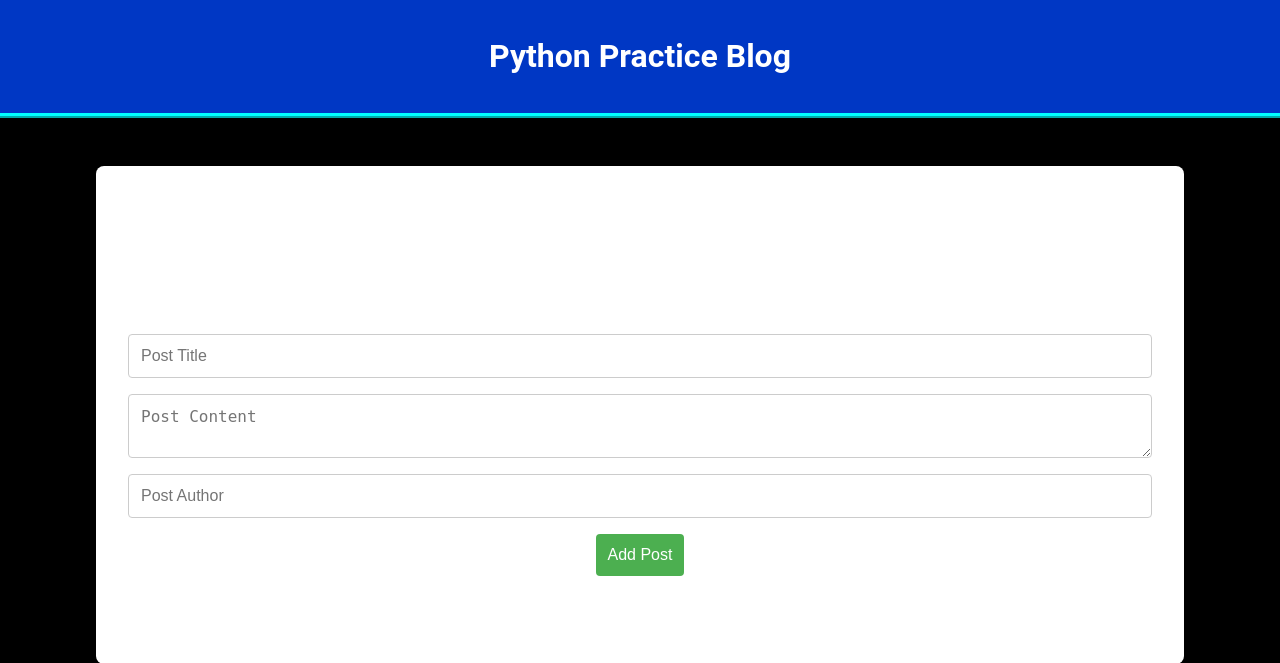
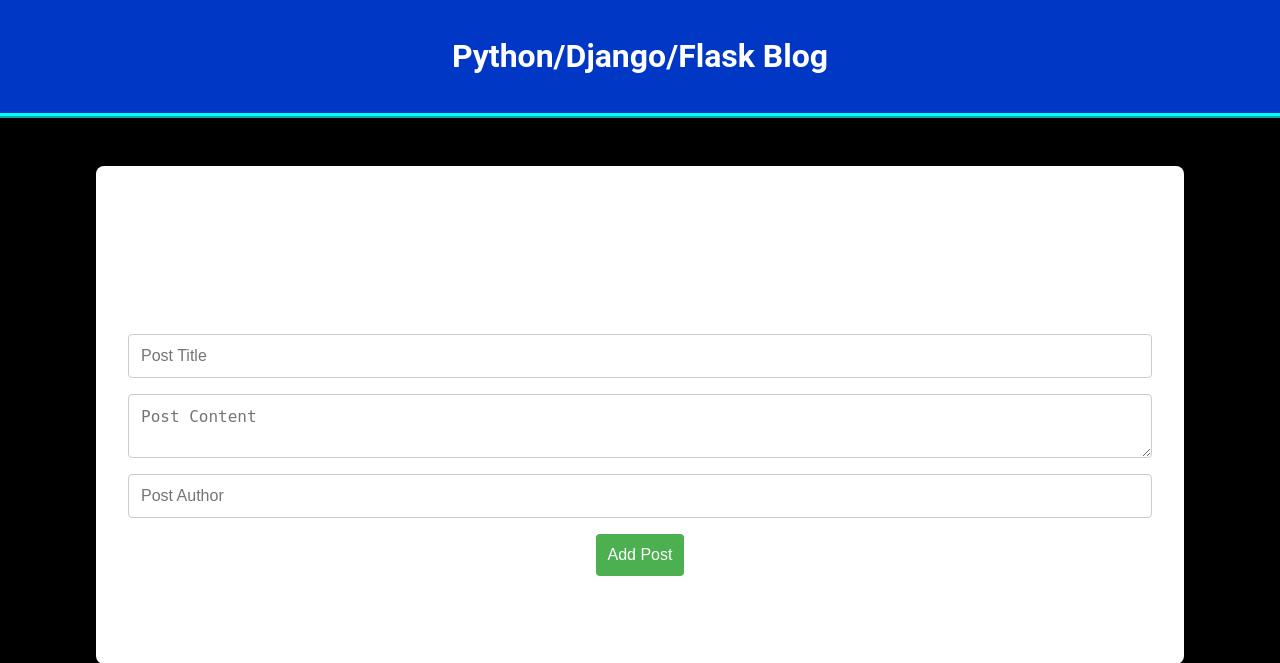
Before and after one commit to danielwmartin1/Blog, a Flask app: page / in a window 1280 px wide. Shown: the top 663 px of the page. Run offline with Flask 3, Linux system fonts and the light colour scheme.

Commit message:
Update blog titles for branding consistency across templates

```diff
--- a/Templates/base.html
+++ b/Templates/base.html
@@ -17,7 +17,7 @@
 </head>
 <body>
     <header>
-        <h1>Python Practice Blog</h1>
+        <h1>Python/Django/Flask Blog</h1>
     </header>
     <div class="container">
         {% block content %}{% endblock %}
--- a/Templates/index.html
+++ b/Templates/index.html
@@ -1,7 +1,7 @@
 {% extends 'base.html' %}
 
 {% block content %}
-<h1>Dan's Python Blog</h1>
+<h1>Dan's Python/Django/Flask Blog</h1>
 
 {% with messages = get_flashed_messages(with_categories=true) %}
     {% if messages %}
```
